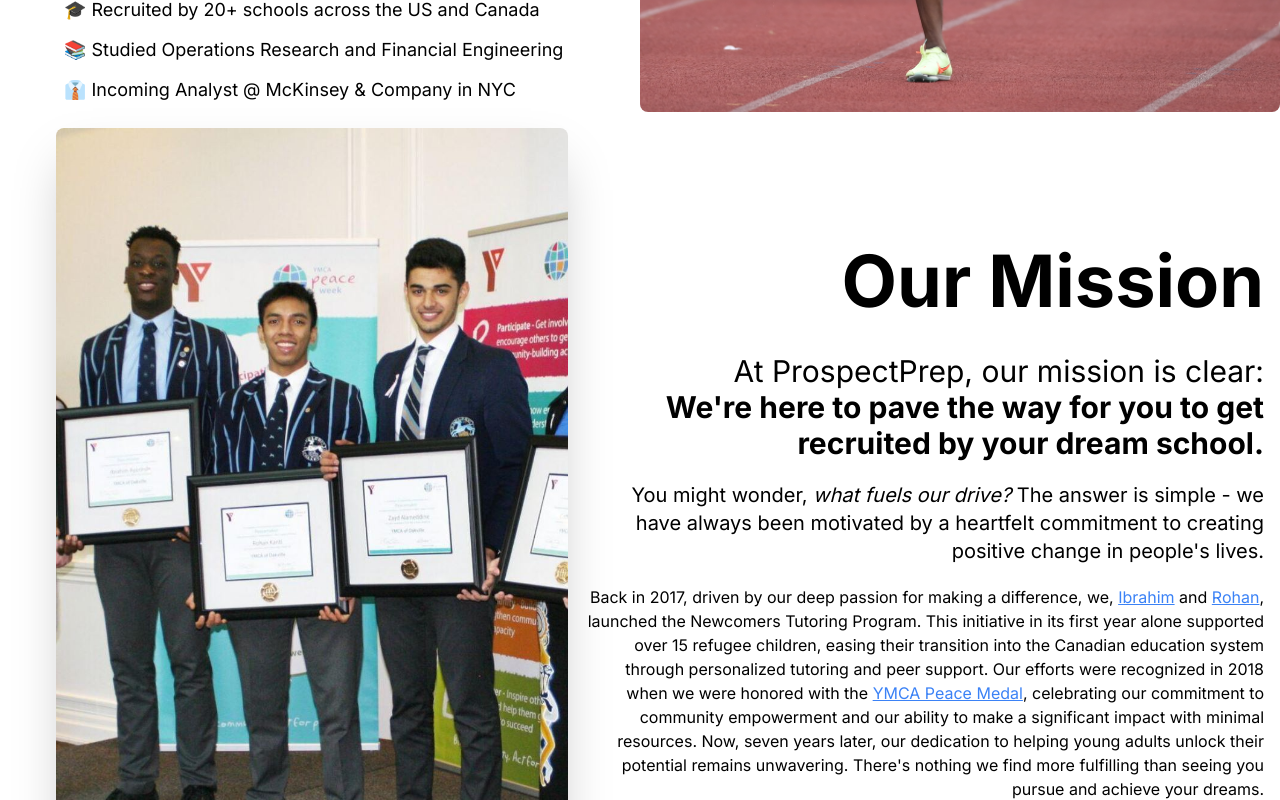
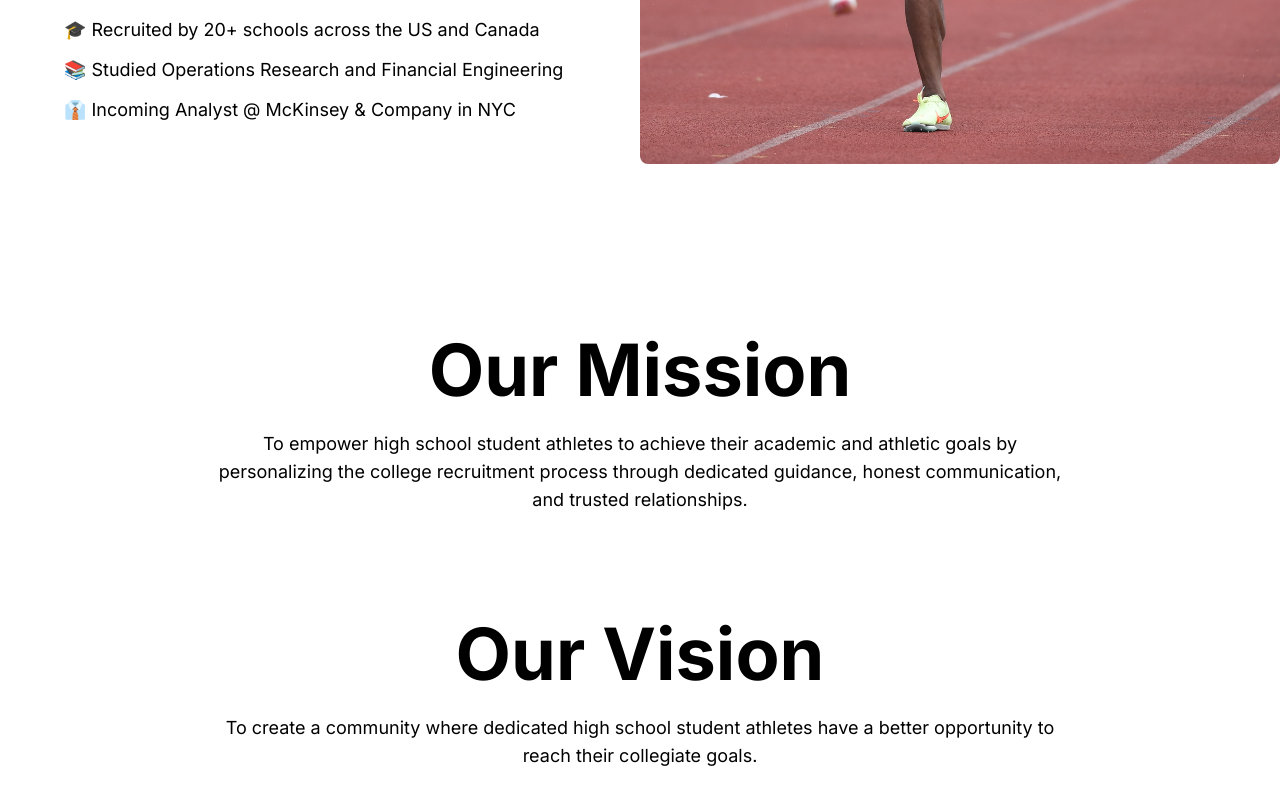
Before and after one commit to rohank36/consulting, a Next.js app: page / in a window 1280 px wide. Shown: the part 4300-5100 px from the top of the page. Built offline with nearby package versions, Linux system fonts and the light colour scheme.

Commit message:
mobile fix for why us + instagram + mission & vision

```diff
--- a/src/app/Footer.tsx
+++ b/src/app/Footer.tsx
@@ -9,6 +9,7 @@ const Footer = () =>{
                 <nav className="grid grid-flow-col gap-4">
                     <a className="link link-hover" type="button" onClick={() => router.push('/contact')}>Contact Us</a>
                     <a className="link link-hover" type="button" onClick={() => router.push('/privacy')}>Privacy Policy</a>
+                    <a className="link link-hover" type="button" href="https://www.instagram.com/prospectprepconsulting/">Instagram</a>
                 </nav>
                 <nav>
                     <img src="/images/main3.png" className='h-16 rounded-lg'/>
--- /dev/null
+++ b/src/app/Mission.tsx
@@ -0,0 +1,27 @@
+import React from 'react';
+import Link from 'next/link';
+
+const Approach = (props: { id: string }) => {
+    return (
+        <div id={props.id}>
+            <div className="hero min-h-screen bg-white">
+                <div className="hero-content text-center text-black">
+                    <div className="max-w-md lg:max-w-4xl mx-auto p-4 lg:">
+                        <h1 className="text-3xl lg:text-7xl font-bold">Our Mission</h1>
+                        <p className="py-6 text-sm lg:text-lg leading-relaxed mb-10 lg:mb-20">
+                            To empower high school student athletes to achieve their academic and athletic goals by personalizing
+                            the college recruitment process through dedicated guidance, honest communication, and trusted relationships.
+                        </p>
+                        <h1 className="text-3xl lg:text-7xl font-bold">Our Vision</h1>
+                        <p className="py-6 text-sm lg:text-lg leading-relaxed">
+                            To create a community where dedicated high school student athletes have a better opportunity to reach their
+                            collegiate goals.
+                        </p>
+                    </div>
+                </div>
+            </div>
+        </div>
+    );
+};
+
+export default Approach;
--- a/src/app/WhyUs.tsx
+++ b/src/app/WhyUs.tsx
@@ -33,7 +33,7 @@ const WhyUs = (props:{id:string}) => {
     };
 
     return (
-        <div id={props.id} className="flex flex-wrap md:flex-nowrap h-screen">
+        <div id={props.id} className="flex flex-wrap md:flex-nowrap min-h-screen">
             <div className="w-full md:w-1/2 p-4 md:p-10 bg-white overflow-auto text-black">
                 <h1 className="text-center font-bold text-3xl lg:text-7xl mb-4">Why trust us?</h1>
                 <p className="text-center text-sm mb-2 lg:mb-8">Our team is composed of experts who have walked this path and thrived.</p>
@@ -51,7 +51,7 @@ const WhyUs = (props:{id:string}) => {
                 <p className="mb-5 text-sm">
                     Meet Ibrahim, ProspectPrep's lead mentor. Born in the U.S. and raised in Oakville, Canada, Ibrahim discovered his passion for track at a young age.
                     Throughout high school at Appleby College, he excelled in multiple competitions and was a member of Team Canada's junior team. Ibrahim overcame college recruitment
-                    obstacles by navigating the process himself, securing offers from prestigious universities like Princeton, Columbia, and the University of Toronto. At Princeton,
+                    obstacles by navigating the process himself, securing a total of 20+ offers from prestigious universities like Princeton, Columbia, and the University of Toronto. At Princeton,
                     he not only pursued an Engineering degree but also broke records in the Ivy League, eventually becoming the captain of the Princeton track and field team. With his
                     extensive experience and achievements, Ibrahim is uniquely equipped to guide aspiring college athletes through the recruitment journey, helping them turn their potential
                     into reality. Let Ibrahim lead you in achieving your collegiate athletic dreams.
--- a/src/app/page.tsx
+++ b/src/app/page.tsx
@@ -10,6 +10,7 @@ import Footer from "./Footer";
 import Approach from "./Approach";
 import FAQ from "./FAQ";
 import StudentAthlete from "./StudentAthlete";
+import Mission from "./Mission"
 
 export default function Home() {
 
@@ -24,7 +25,7 @@ export default function Home() {
       <Approach id="approach" />
       <StudentAthlete id="service"/>
       <WhyUs id="whyus"/>
-      <About id="about"/>
+      <Mission id="about"/>
       <FAQ id="faq"/>
       <Consultation id="consultation"/>
       <Footer />
```
